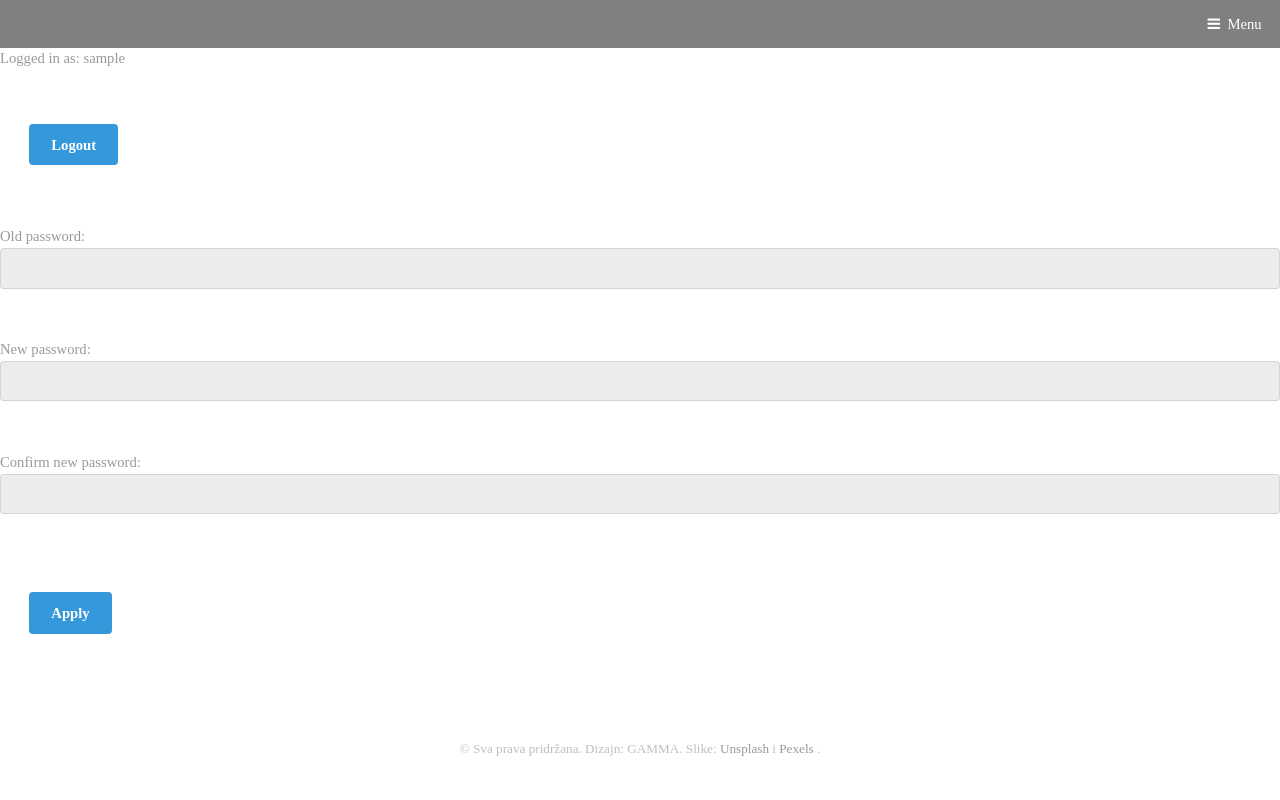
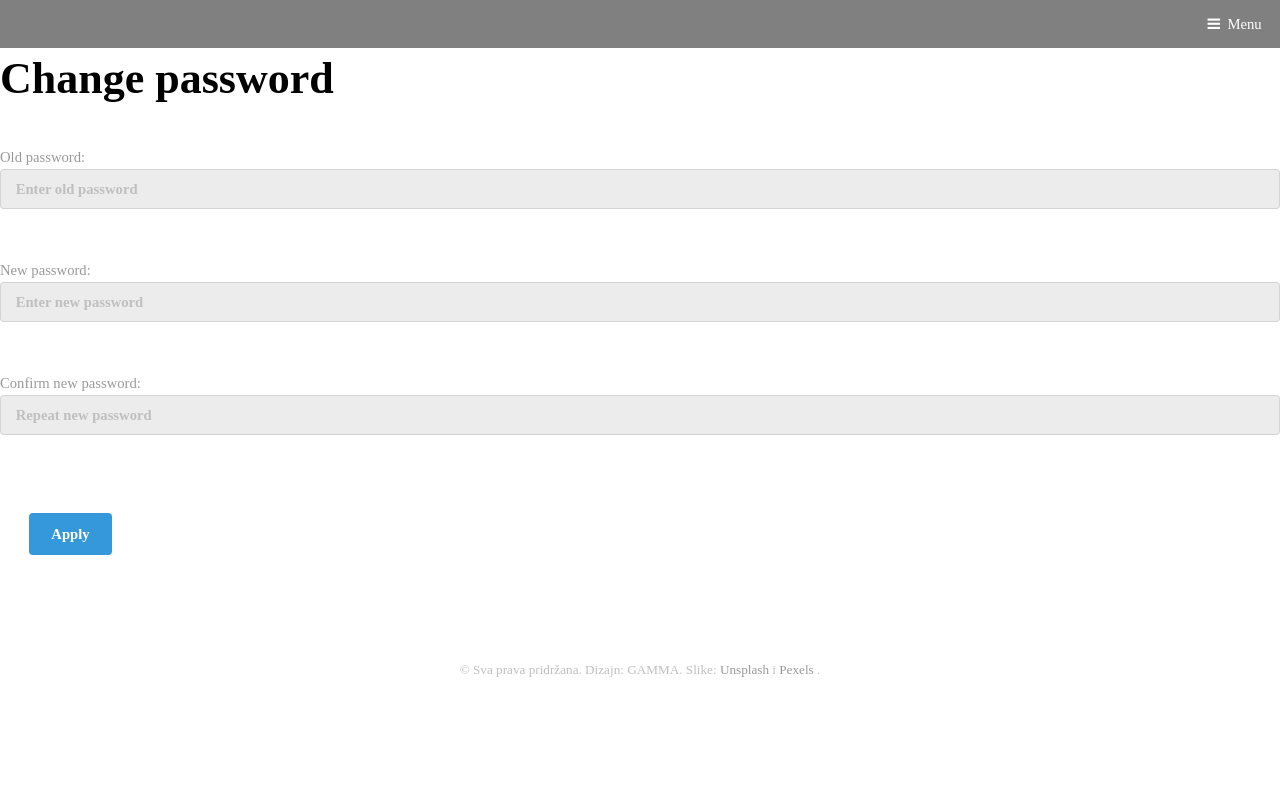
Before and after one commit to NajjacaInstitucija/TheEthicsExpress, a Flask app: page /change_password in a window 1280 px wide. Run offline with Flask 2, Linux system fonts and the light colour scheme; the visitor is signed in with stand-in values (Sample User, id 1); some web fonts are replaced.

Commit message:
base, settings + change
done

```diff
--- a/blog-neo4j/templates/base.html
+++ b/blog-neo4j/templates/base.html
@@ -6,7 +6,18 @@
     <meta http-equiv="X-UA-Compatible" content="ie=edge">
     <link rel="stylesheet" type="text/css" href="{{ url_for('static', filename='assets/css/main.css') }}">
 
-    {% block head %}{% endblock %}
+    <style>
+        .specialt {
+          background-color: black;
+          color: white;
+          display: grid;
+          align-items: center;
+        }
+        </style>
+
+    {% block head %}
+
+    {% endblock %}
 </head>
 
 <body class="subpage">
@@ -33,9 +44,7 @@
                 {% endif %}
 
             </ul>
-        </nav>
-
-        <div class="login">
+            <div class="specialt">
                 {% if session['username'] %}
                 <span >Logged in as: {{session['username']}}</span>
 
@@ -46,6 +55,8 @@
 
                 {% endif %}
             </div>
+        </nav>
+
 
     </div>
 
--- a/blog-neo4j/templates/change_password.html
+++ b/blog-neo4j/templates/change_password.html
@@ -1,6 +1,12 @@
 {% extends 'base.html' %}
 
 {% block head %}
+
+<title>Promjena lozinke </title>
+  <meta charset="utf-8" />
+  <meta name="viewport" content="width=device-width, initial-scale=1" />
+
+
 
 {% endblock %}
 
@@ -10,26 +16,35 @@
 
 {% if session['username'] %}
 
-<div class="settings">
+<div class="lozpro">
+    <section id="lozpro">
+      <div class='inner'>
+        <header>
+            <h1>Change password</h1>
+
+          </header>
             <form action="/change_password" method="POST">
                 <span class="pass_change">
                     Old password:
-            <input type="password" name="old" id="old">
+                    <input type="password" placeholder="Enter old password" name="old" id="old">
                 </span>
                 <br> <br>
                 <span class="pass_change">
                     New password:
-            <input type="password" name="new" id="new">
+                    <input type="password" placeholder="Enter new password" name="new" id="new">
                 </span>
                 <br> <br>
                 <span class="pass_change">
                     Confirm new password:
-            <input type="password" name="confirm" id="confirm">
+                    <input type="password" placeholder="Repeat new password" name="confirm" id="confirm">
                 </span>
                 <br><br>
                 <input type="submit" value="Apply">
             </form>
       </div>
+    </section>
+</div>
+
 {% endif %}
 
 {% endblock %}
```
Also changed, not shown: blog-neo4j/templates/change_profile_picture.html (+36 -9 lines), blog-neo4j/templates/settings.html (+42 -4 lines). Lines whose indentation alone changed are shown as unchanged.
